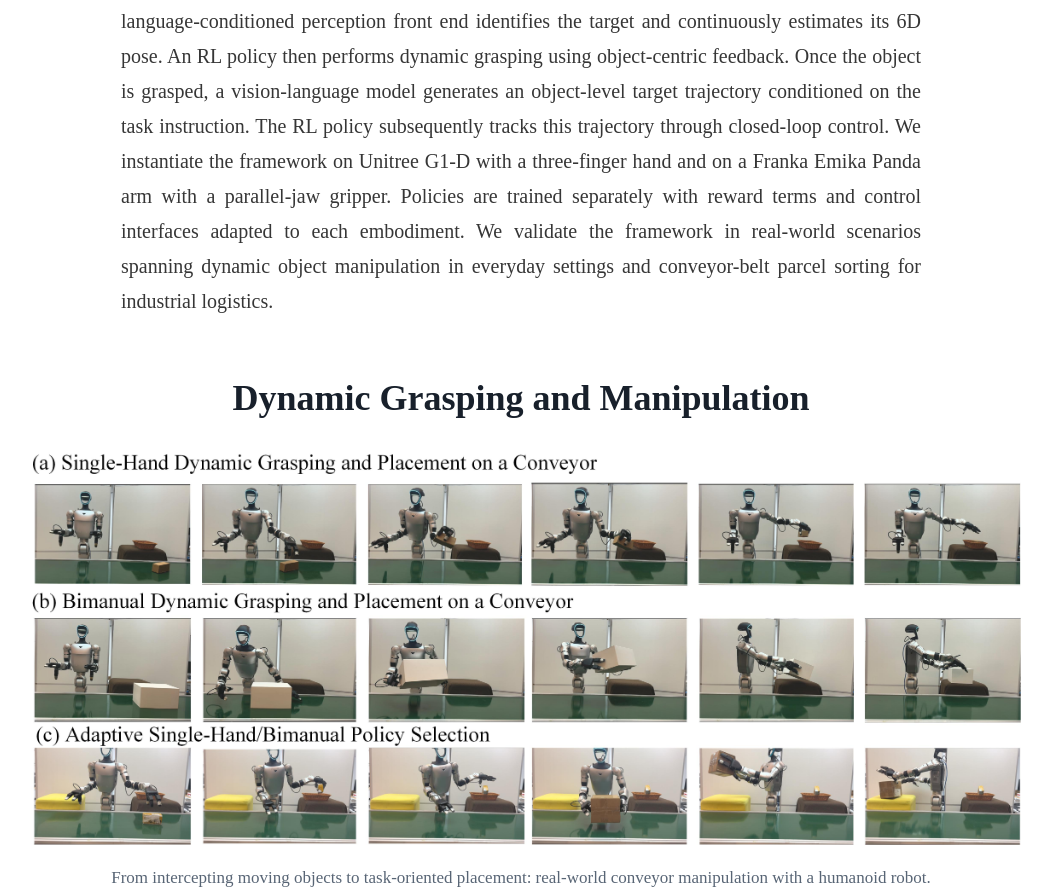
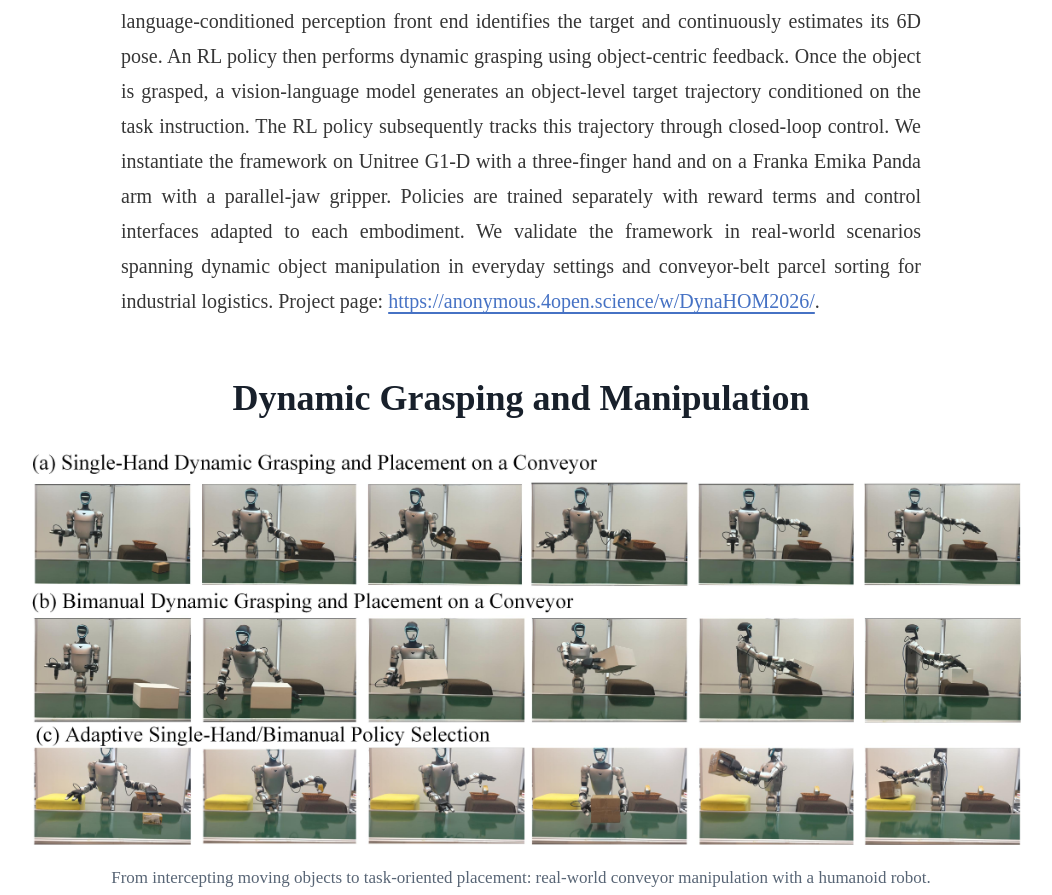
Before and after one commit to LiuYufei-Robotics/dynahom.github.io, a plain HTML site: page index.html in a window 1280 px wide. Shown: the part 778-1673 px from the top of the page, without its empty margins (119-1171 px from the left). Drawn offline with Linux system fonts and the light colour scheme.

Commit message:
Add anonymous project link to the abstract

```diff
--- a/index.html
+++ b/index.html
@@ -68,7 +68,7 @@
   <main id="main">
     <section class="section abstract" id="abstract" aria-labelledby="abstract-title">
       <h2 id="abstract-title">Abstract</h2>
-      <p>Dynamic object manipulation requires a robot to intercept a moving target, establish a stable grasp, and control the object's subsequent motion toward a task goal. Object shape and hand mechanism affect both grasp acquisition and the ability to retain the object during transport and reorientation. We present DynaHOM, an object-centric reinforcement learning framework for dynamic object manipulation that connects grasping, planning, and execution through object states and goals. A language-conditioned perception front end identifies the target and continuously estimates its 6D pose. An RL policy then performs dynamic grasping using object-centric feedback. Once the object is grasped, a vision-language model generates an object-level target trajectory conditioned on the task instruction. The RL policy subsequently tracks this trajectory through closed-loop control. We instantiate the framework on Unitree G1-D with a three-finger hand and on a Franka Emika Panda arm with a parallel-jaw gripper. Policies are trained separately with reward terms and control interfaces adapted to each embodiment. We validate the framework in real-world scenarios spanning dynamic object manipulation in everyday settings and conveyor-belt parcel sorting for industrial logistics.</p>
+      <p>Dynamic object manipulation requires a robot to intercept a moving target, establish a stable grasp, and control the object's subsequent motion toward a task goal. Object shape and hand mechanism affect both grasp acquisition and the ability to retain the object during transport and reorientation. We present DynaHOM, an object-centric reinforcement learning framework for dynamic object manipulation that connects grasping, planning, and execution through object states and goals. A language-conditioned perception front end identifies the target and continuously estimates its 6D pose. An RL policy then performs dynamic grasping using object-centric feedback. Once the object is grasped, a vision-language model generates an object-level target trajectory conditioned on the task instruction. The RL policy subsequently tracks this trajectory through closed-loop control. We instantiate the framework on Unitree G1-D with a three-finger hand and on a Franka Emika Panda arm with a parallel-jaw gripper. Policies are trained separately with reward terms and control interfaces adapted to each embodiment. We validate the framework in real-world scenarios spanning dynamic object manipulation in everyday settings and conveyor-belt parcel sorting for industrial logistics. Project page: <a href="https://anonymous.4open.science/w/DynaHOM2026/">https://anonymous.4open.science/w/DynaHOM2026/</a>.</p>
     </section>
     <section class="section" id="overview" aria-labelledby="overview-title">
       <h2 id="overview-title">Dynamic Grasping and Manipulation</h2>
```
